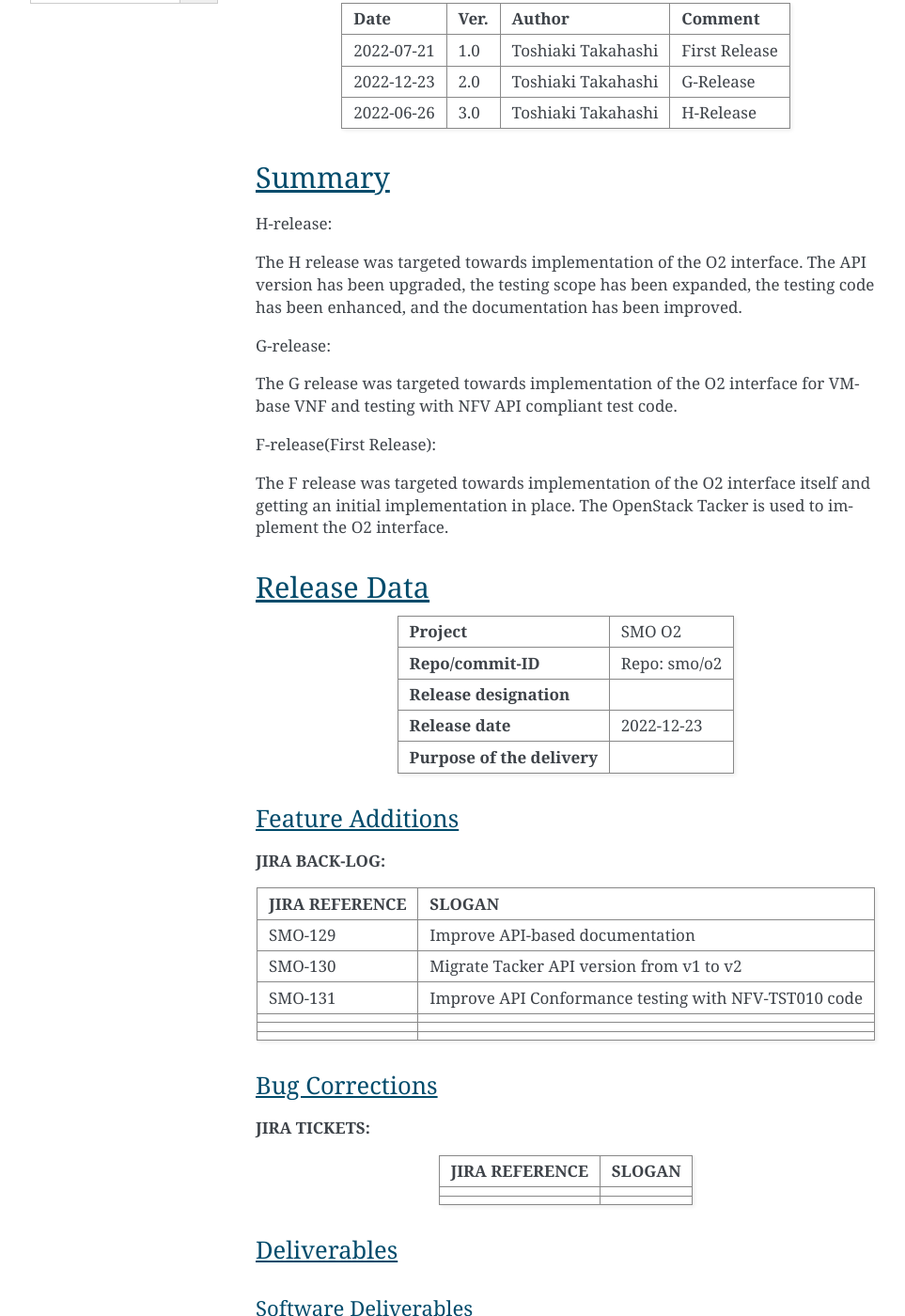
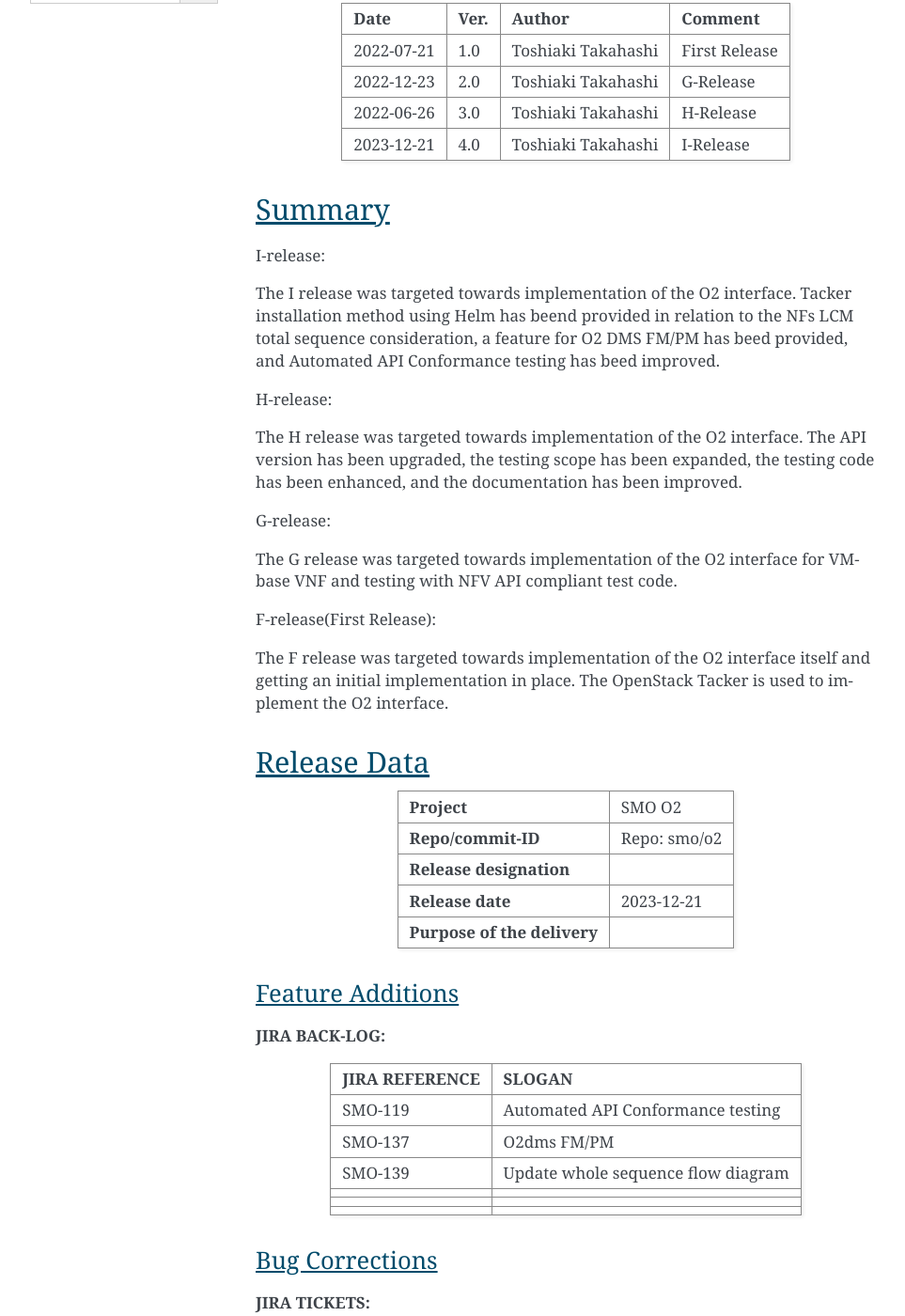
Before and after one commit to o-ran-sc/smo-o2, a Sphinx documentation site: the page built from docs/release-notes.rst, in a window 1280 px wide and 1400 px high, scrolled down 608 px. Shown: the whole window at 94% size, without its empty margins (148-1111 px from the left). Built offline with Sphinx 7.4.7, drawn with Linux system fonts in a browser that asks for light colours; some of the changed text lies outside the part shown.

Commit message:
Update Release note for I-release
Change-Id: I1d2b0df792d9df64d4aeb2634293a80e25d67afc
Signed-off-by: Toshiaki Takahashi <ts-takahashi@nec.com>

```diff
--- a/docs/release-notes.rst
+++ b/docs/release-notes.rst
@@ -29,10 +29,21 @@
 | 2022-06-26         | 3.0                | Toshiaki Takahashi | H-Release          |
 |                    |                    |                    |                    |
 +--------------------+--------------------+--------------------+--------------------+
+| 2023-12-21         | 4.0                | Toshiaki Takahashi | I-Release          |
+|                    |                    |                    |                    |
++--------------------+--------------------+--------------------+--------------------+
 
 
 Summary
 -------
+
+I-release:
+
+The I release was targeted towards implementation of the O2 interface.
+Tacker installation method using Helm has beend provided
+in relation to the NFs LCM total sequence consideration,
+a feature for O2 DMS FM/PM has beed provided,
+and Automated API Conformance testing has beed improved.
 
 H-release:
 
@@ -63,7 +74,7 @@
 | **Release designation**              |                                          |
 |                                      |                                          |
 +--------------------------------------+------------------------------------------+
-| **Release date**                     | 2022-12-23                               |
+| **Release date**                     | 2023-12-21                               |
 |                                      |                                          |
 +--------------------------------------+------------------------------------------+
 | **Purpose of the delivery**          | 	 		     	          |
@@ -82,12 +93,11 @@
 | **JIRA REFERENCE**                   | **SLOGAN**                                     |
 |                                      |                                                |
 +--------------------------------------+------------------------------------------------+
-| SMO-129                              | Improve API-based documentation                |
+| SMO-119                              | Automated API Conformance testing              |
 +--------------------------------------+------------------------------------------------+
-| SMO-130                              | Migrate Tacker API version from v1 to v2       |
+| SMO-137                              | O2dms FM/PM                                    |
 +--------------------------------------+------------------------------------------------+
-| SMO-131                              | Improve API Conformance testing with           |
-|                                      | NFV-TST010 code                                |
+| SMO-139                              | Update whole sequence flow diagram             |
 +--------------------------------------+------------------------------------------------+
 +--------------------------------------+------------------------------------------------+
 +--------------------------------------+------------------------------------------------+
@@ -103,9 +113,8 @@
 | **JIRA REFERENCE**                   | **SLOGAN**                           |
 |                                      |                                      |
 +--------------------------------------+--------------------------------------+
-| 		                       | 				      |
-|                                      | 				      |
-|                                      |                                      |
+| SMO-132                              | O2 Tacker install script raise       |
+|                                      | syntax error                         |
 +--------------------------------------+--------------------------------------+
 | 	                               |  				      |
 |                                      |  				      |
```
